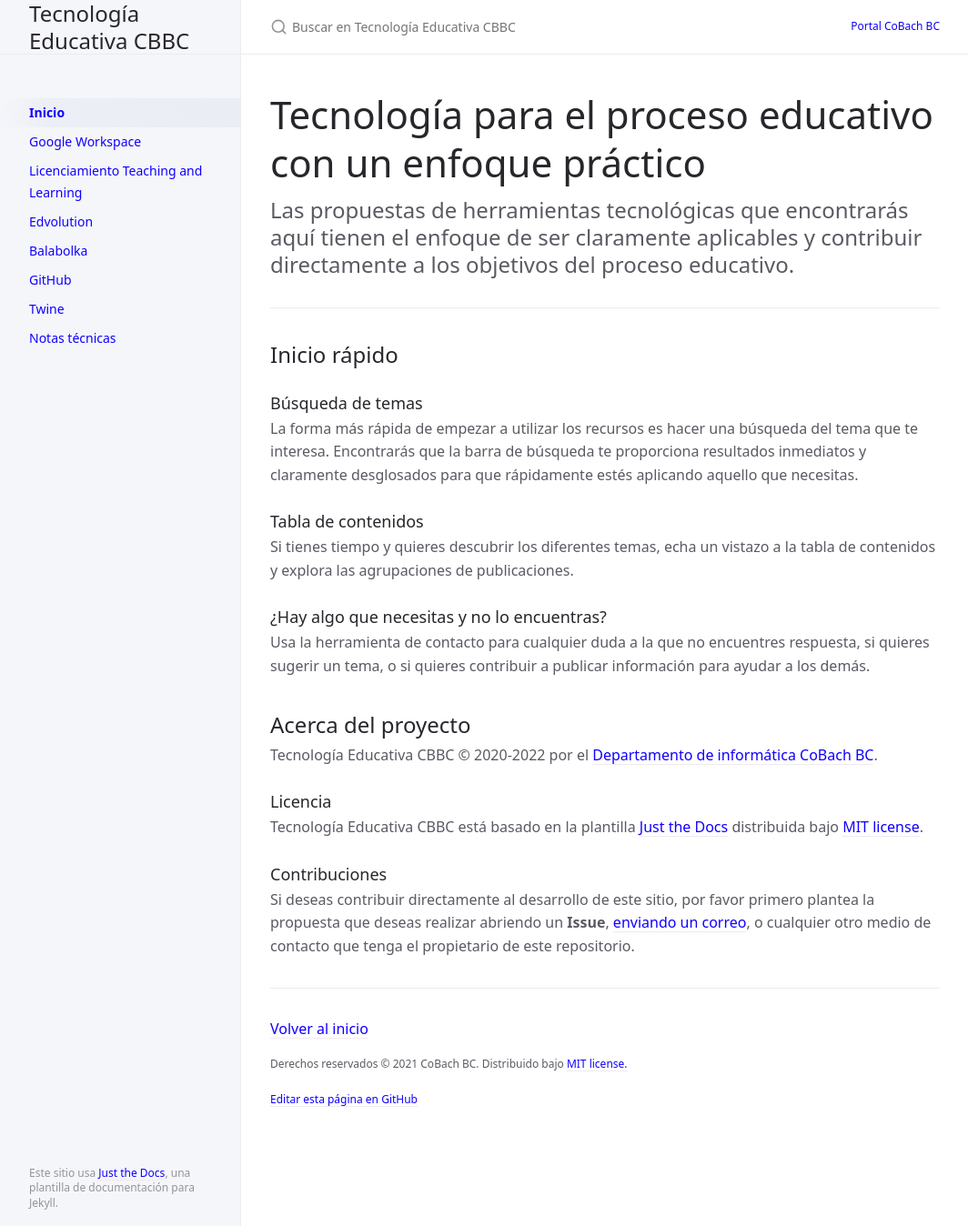
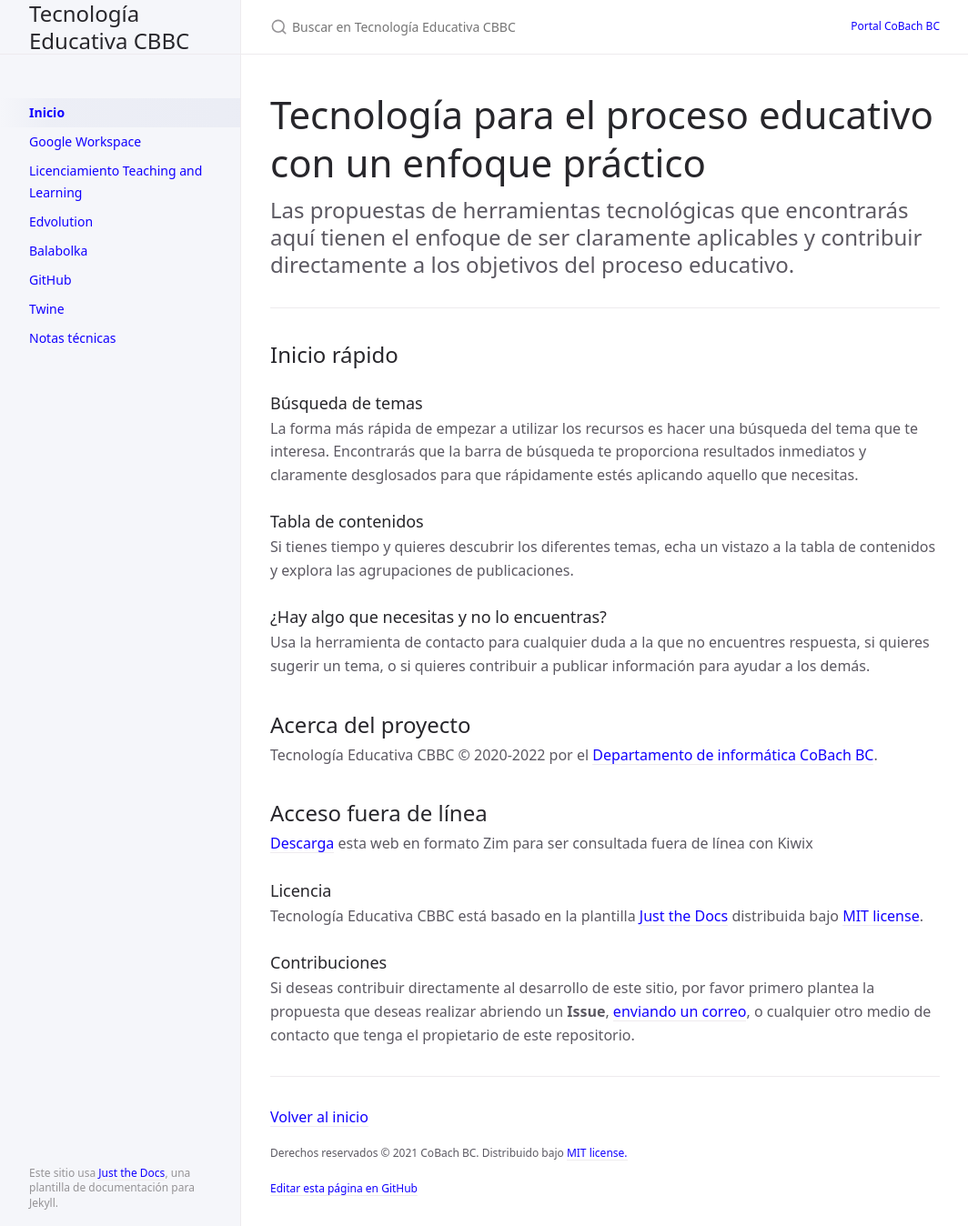
Before and after one commit to CoBachBC/demo, a Jekyll site: the page built from index.md, in a window 1280 px wide and 1348 px high. Shown: the whole window at 91% size, without its empty margins (107-1171 px from the left). Built offline with Jekyll 4.4.1, drawn with Linux system fonts in a browser that asks for light colours.

Commit message:
Update index.md

```diff
--- a/index.md
+++ b/index.md
@@ -32,6 +32,10 @@ Usa la herramienta de contacto para cualquier duda a la que no encuentres respue
 
 Tecnología Educativa CBBC &copy; 2020-{{ "now" | date: "%Y" }} por el [Departamento de informática CoBach BC](https://github.com/CoBachBC).
 
+## Acceso fuera de línea
+
+[Descarga](/assets/edutec.zim) esta web en formato Zim para ser consultada fuera de línea con Kiwix
+
 ### Licencia
 
 Tecnología Educativa CBBC está basado en la plantilla [Just the Docs](https://github.com/pmarsceill/just-the-docs) distribuida bajo [MIT license](https://github.com/pmarsceill/just-the-docs/tree/master/LICENSE.txt).
```
